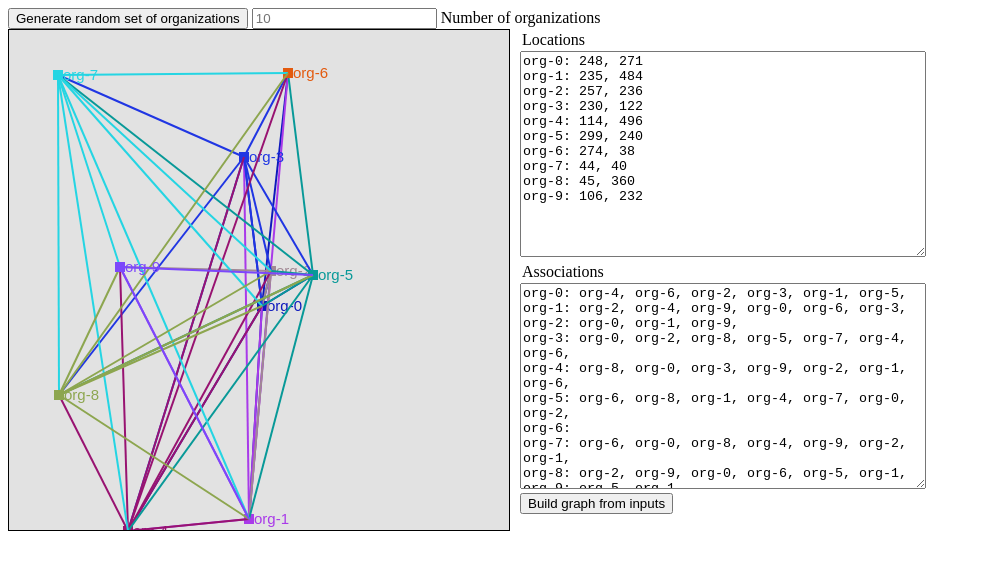
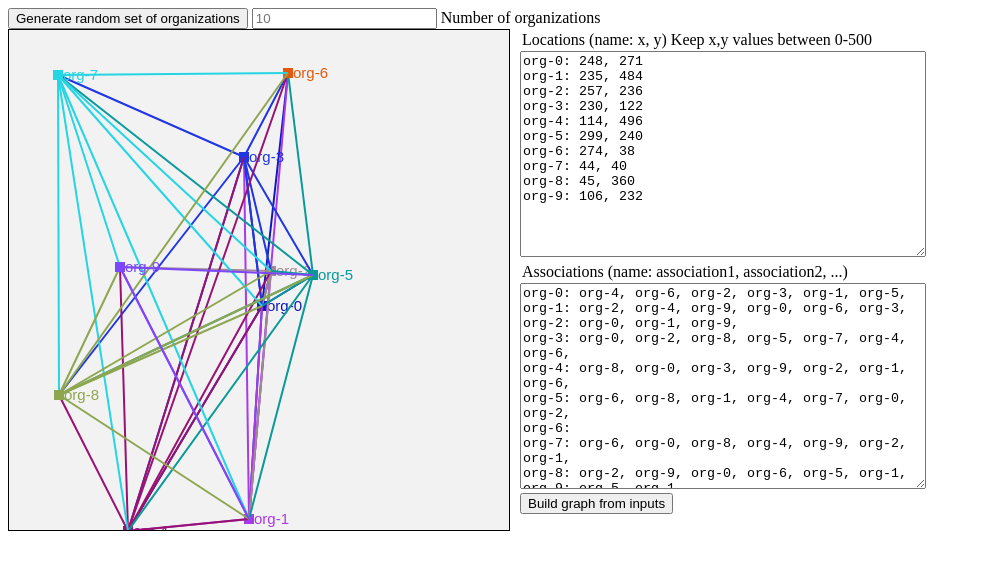
Before and after one commit to jondandois/random-network-graphs, a plain HTML site: page index.html in a window 1280 px wide. Shown: the whole page, without its empty margins (0-981 px from the left). Drawn offline with Linux system fonts and the light colour scheme.

Commit message:
some notes and more css

```diff
--- a/index.html
+++ b/index.html
@@ -1,6 +1,7 @@
 <!DOCTYPE html>
 <html>
 <head>
+  <title>Network Graph Sandbox</title>
   <script type="text/javascript" src="network_connections.js"></script>
   <style type="text/css">
     .values{
@@ -35,11 +36,15 @@
     <canvas id="map-canvas" width="500" height="500" style="border:1px solid #000000;"></canvas>
     <div class="right">
       <div>
-        <p id="org-locations"  class="values-header">Locations</p>
+        <p id="org-locations"  class="values-header">
+          Locations (name: x, y) Keep x,y values between 0-500
+        </p>
         <textarea id="locations" class="values"></textarea>
       </div>
       <div>
-        <p id="org-associations" class="values-header">Associations</p>
+        <p id="org-associations" class="values-header">
+          Associations (name: association1, association2, ...)
+        </p>
         <textarea id="associations" class="values"></textarea>
       </div>
       <button onclick='build_from_input()'>
--- a/network_connections.js
+++ b/network_connections.js
@@ -106,7 +106,7 @@ function draw_network(orgs) {
   let canvasHeight = canvas.height;
   let canvasData = ctx.getImageData(0, 0, canvasWidth, canvasHeight);
   ctx.clearRect(0,0, canvasWidth, canvasHeight);
-  ctx.fillStyle = "#e2e2e2";
+  ctx.fillStyle = "#f2f2f2";
   ctx.fillRect(0,0, canvasWidth, canvasHeight);
 
   let locations_value = "";
```
